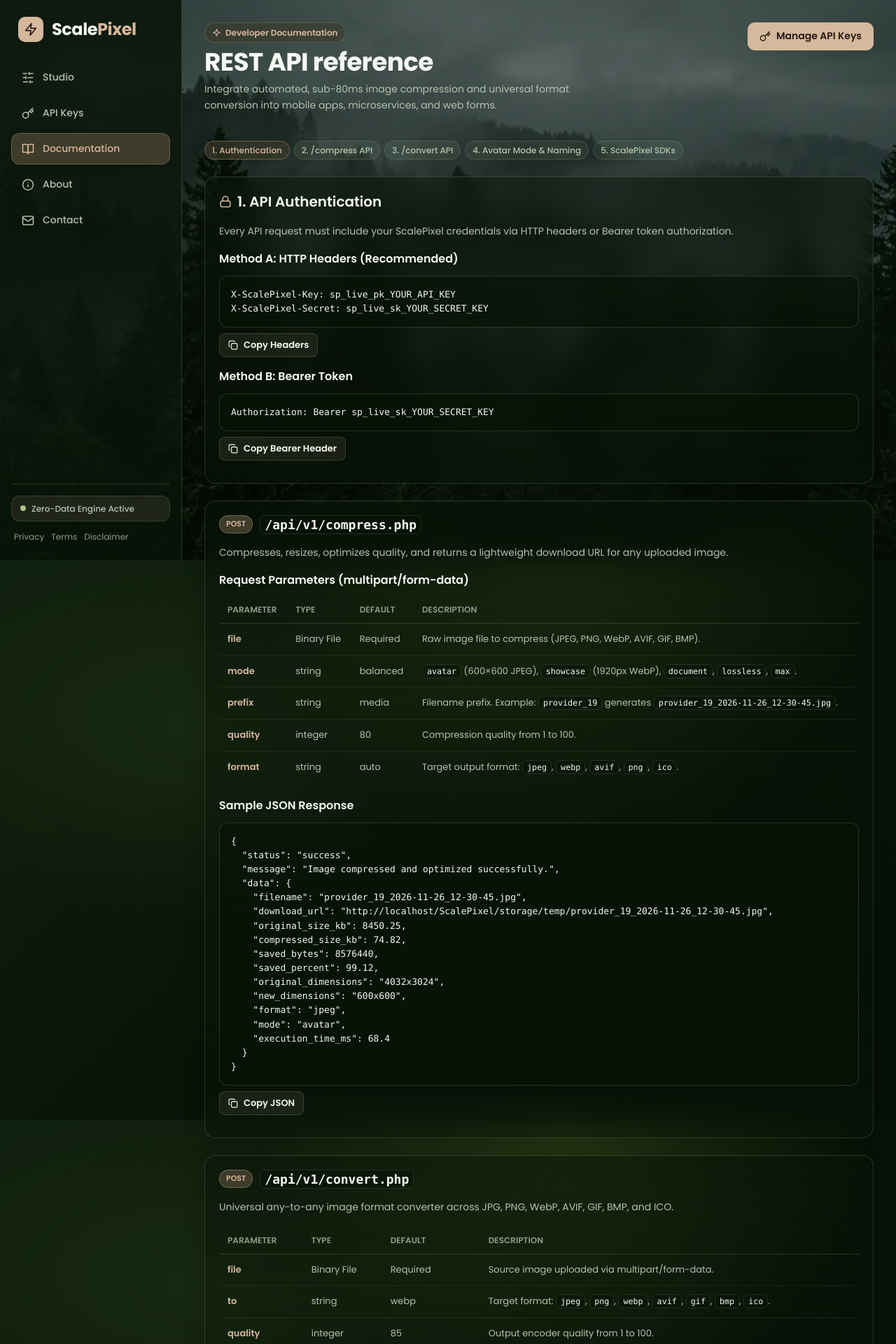
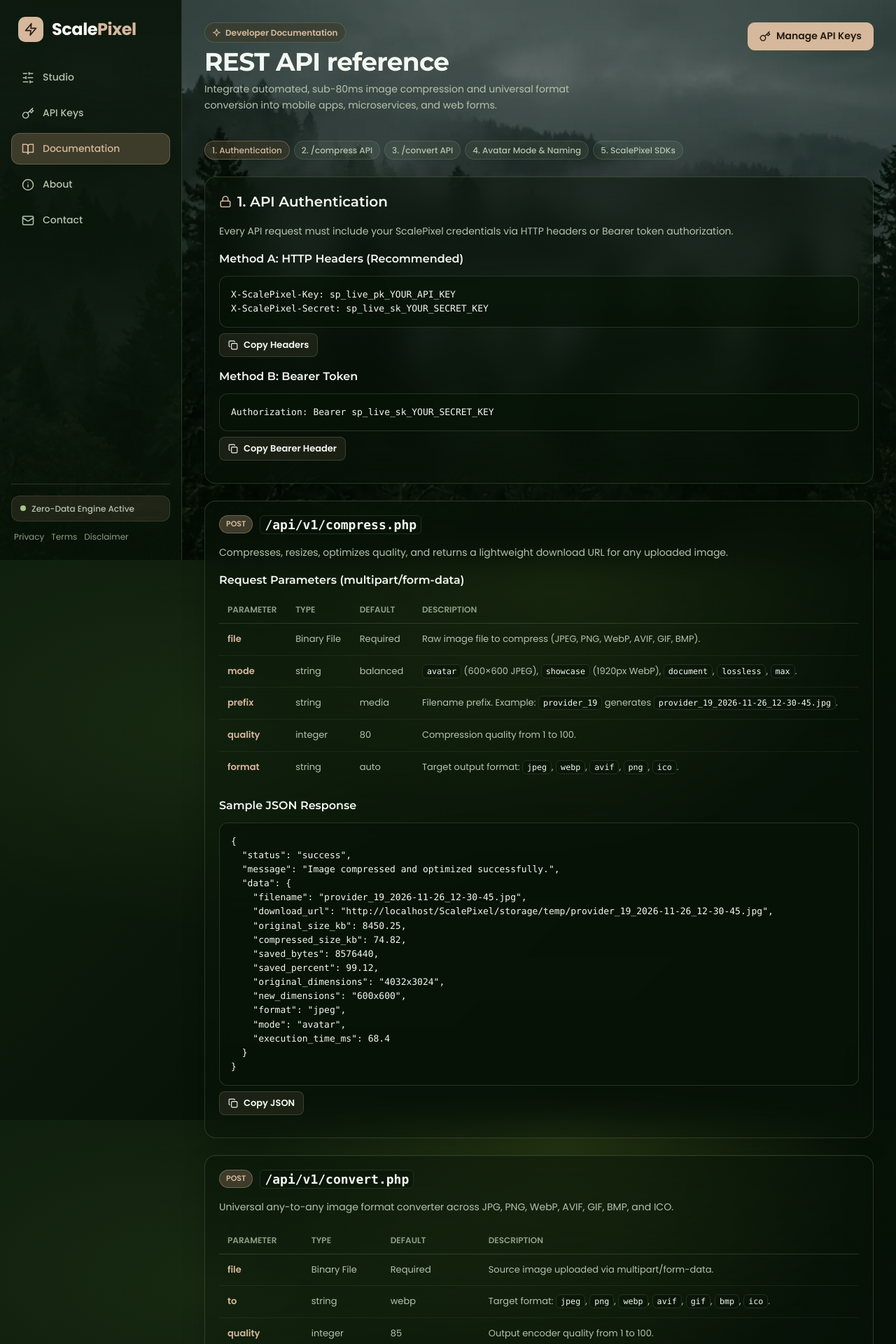
Before and after one commit to saikat931/ScalePixel, a PHP site: page /ScalePixel/docs.php in a window 1280 px wide. Shown: the top 1920 px of the page at 70% size. Run offline with PHP 8.4, Linux system fonts and the light colour scheme.

Commit message:
Use Montserrat for all headings and Poppins for all other text

```diff
--- a/assets/css/scalepixel.css
+++ b/assets/css/scalepixel.css
@@ -35,11 +35,20 @@
   src: url("../fonts/poppins-700.woff2") format("woff2");
 }
 
+@font-face {
+  font-family: "Montserrat";
+  font-style: normal;
+  font-weight: 100 900;
+  font-display: swap;
+  src: url("../fonts/montserrat.woff2") format("woff2");
+}
+
 @layer sp-base, sp-layout, sp-components, sp-responsive;
 
 @layer sp-base {
   :root {
     color-scheme: dark;
+    --sp-font-heading: "Montserrat", "Poppins", -apple-system, BlinkMacSystemFont, "Segoe UI", sans-serif;
     --sp-bg: #081408;
     --sp-sidebar-bg: #0b180d;
     --sp-surface: #1d301c;
@@ -164,6 +173,11 @@
     clip: rect(0, 0, 0, 0);
     white-space: nowrap;
     border: 0;
+  }
+
+  h1, h2, h3, h4, h5, h6,
+  .sp-card-title {
+    font-family: var(--sp-font-heading);
   }
 
   .sp-app h1 {
--- a/includes/header.php
+++ b/includes/header.php
@@ -31,6 +31,7 @@ $navItems = [
     <meta name="description" content="ScalePixel is a high-performance image compression and universal format conversion engine. Convert and compress JPG, PNG, WebP, AVIF with enterprise REST APIs.">
     <link rel="preload" href="assets/fonts/poppins-400.woff2" as="font" type="font/woff2" crossorigin>
     <link rel="preload" href="assets/fonts/poppins-600.woff2" as="font" type="font/woff2" crossorigin>
+    <link rel="preload" href="assets/fonts/montserrat.woff2" as="font" type="font/woff2" crossorigin>
     <link rel="stylesheet" href="assets/css/scalepixel.css">
 </head>
 <body>
--- a/upload-avatar.php
+++ b/upload-avatar.php
@@ -12,6 +12,7 @@ $providerName = htmlspecialchars(trim($_GET['name'] ?? 'Service Provider'), ENT_
     <title>Upload Provider Photo - ScalePixel</title>
     <link rel="preload" href="assets/fonts/poppins-400.woff2" as="font" type="font/woff2" crossorigin>
     <link rel="preload" href="assets/fonts/poppins-600.woff2" as="font" type="font/woff2" crossorigin>
+    <link rel="preload" href="assets/fonts/montserrat.woff2" as="font" type="font/woff2" crossorigin>
     <link rel="stylesheet" href="assets/css/scalepixel.css">
     <style>
         .sp-avatar-shell {
```
Also changed, not shown: assets/fonts/montserrat.woff2 (added).
